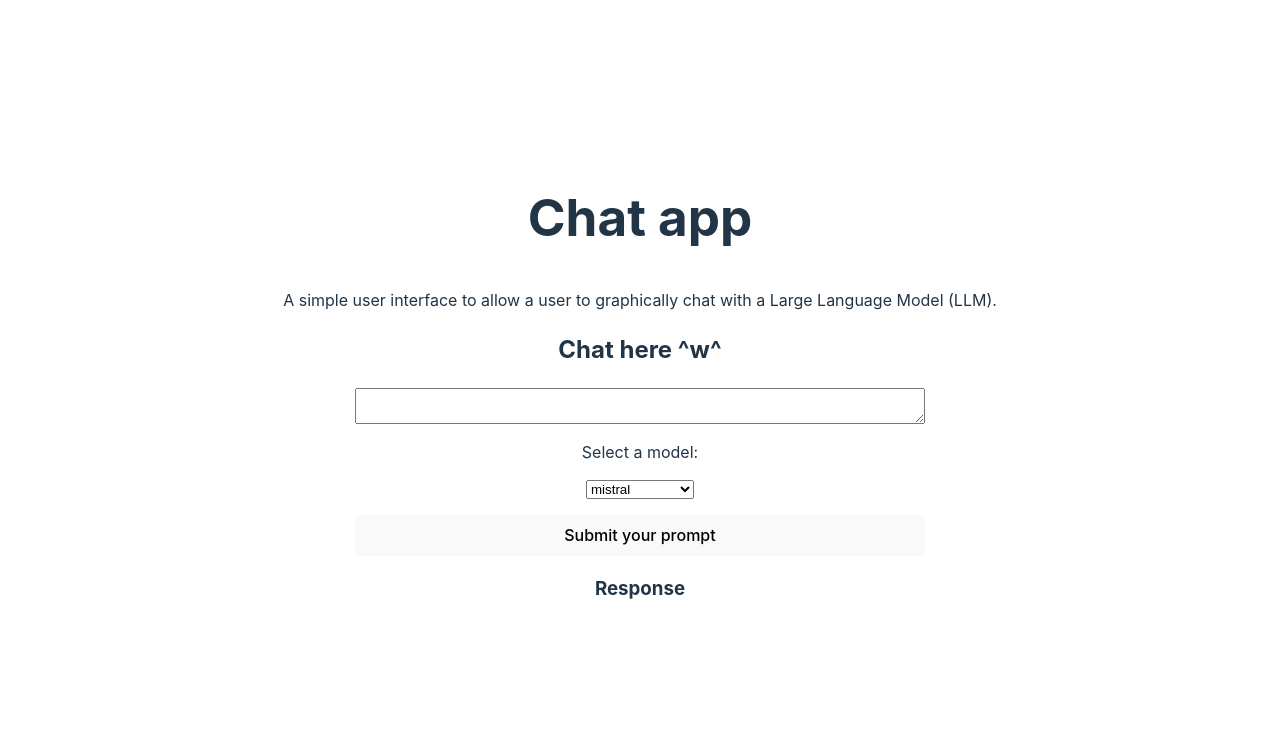
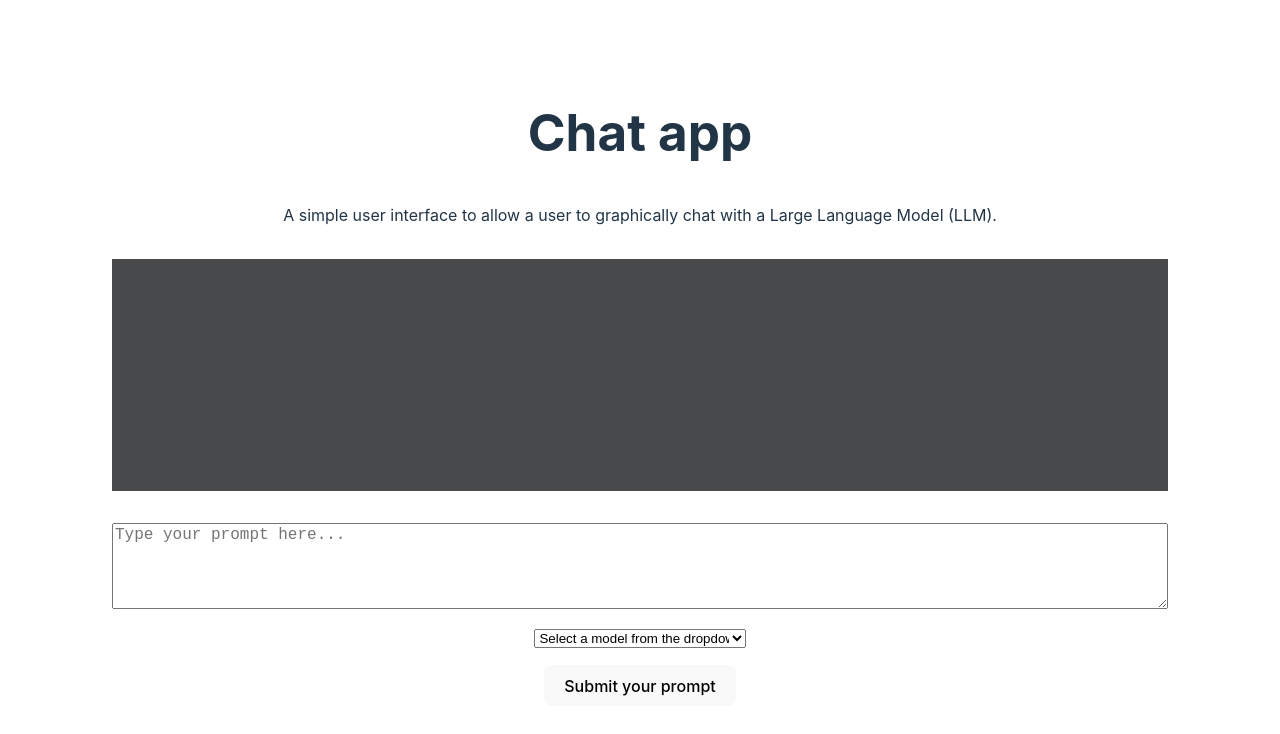
Before and after one commit to joeglDev/2023-12-Ollama-model-customisation, a React (Vite) app in the folder user-interface/: page / in a window 1280 px wide. Shown: the top 734 px of the page. Built offline with nearby package versions, Linux system fonts and the light colour scheme.

Commit message:
3-refactors
css and html layout refactor

```diff
--- a/user-interface/src/App.css
+++ b/user-interface/src/App.css
@@ -1,5 +1,4 @@
 #root {
-  max-width: 1280px;
   margin: 0 auto;
   padding: 2rem;
   text-align: center;
--- a/user-interface/src/ChatArea.tsx
+++ b/user-interface/src/ChatArea.tsx
@@ -1,18 +1,21 @@
 import { useState } from "react";
-import { Card } from "./components/Card";
+import { Card, ChatResponseCard } from "./components/Card";
 import { getChatCompletionWithStream } from "./api";
 import { ModelSelect } from "./components/ModelSelect";
+import { PromptTextArea } from "./components/styled-components/PromptTextArea";
+import { SubmitButton } from "./components/styled-components/SubmitButton";
+import { DropdownContainer } from "./components/styled-components/DropDownContainer";
 
 export const ChatArea = () => {
   // refactor model selection to be objects with name included
-  const modelOptions = ["mistral", "wise-ancient", "deep-engineer", "dragon", "amadeus"];
+  const modelOptions = [{name: 'Select a model from the dropdown. Default = Mistral', value: 'mistral'}, {name:'Mistral', value: 'mistral'}, {name: "Wise ancient", value: 'wise-ancient'}, {name: 'Deep engineer', value: 'deep-engineer'}, {name: 'Dragon', value: 'dragon'}, {name: 'Amadeus', value: 'amadeus'}];
   const loadingText =
     "Querying the model. Please be patient this may take a while.";
 
   const [input, setInput] = useState("");
   const [isLoading, setIsLoading] = useState(false);
   const [chatResponse, setChatResponse] = useState("");
-  const [selectedModel, setSelectedModel] = useState(modelOptions[0]);
+  const [selectedModel, setSelectedModel] = useState(modelOptions[1].value);
 
   const handleStreamedResponse = async (input: string) => {
     const decoder = new TextDecoder("utf-8");
@@ -40,32 +43,33 @@ export const ChatArea = () => {
 
   return (
     <section>
-      <h2>Chat here ^w^</h2>
+
+      <ChatResponseCard>
+        <p aria-label="Chat response" aria-live="assertive">
+          {!isLoading ? chatResponse : loadingText}
+        </p>
+      </ChatResponseCard>
+
       <Card>
-        <textarea
+        <PromptTextArea
+         placeholder="Type your prompt here..."
           aria-label="Type your prompt here."
           value={input}
           onChange={(e) => setInput(e.target.value)}
-        ></textarea>
-        <label htmlFor="model-select">Select a model:</label>
+        ></PromptTextArea>
+        <DropdownContainer>
         <ModelSelect
-          id="model-select"
-          aria-label="select a model"
+          aria-label="select a model from the dropdown"
           onChange={(e) => setSelectedModel(e.target.value)}
         >
           {modelOptions.map((model) => (
-            <option value={model}>{model}</option>
+            <option value={model.value}>{model.name}</option>
           ))}
         </ModelSelect>
-        <button onClick={() => onSubmit()}>Submit your prompt</button>
+        </DropdownContainer>
+        <SubmitButton onClick={() => onSubmit()}>Submit your prompt</SubmitButton>
       </Card>
 
-      <h3>Response</h3>
-      <Card>
-        <p aria-label="Chat response" aria-live="assertive">
-          {!isLoading ? chatResponse : loadingText}
-        </p>
-      </Card>
     </section>
   );
 };
--- a/user-interface/src/components/Card.tsx
+++ b/user-interface/src/components/Card.tsx
@@ -1,9 +1,16 @@
 import styled from "styled-components";
 
 export const Card = styled.div`
-  margin: auto;
-  max-width: 80%;
+  margin: 2rem 0 2rem 0;
+  max-width: 100%;
   display: flex;
   flex-direction: column;
   gap: 1rem;
 `;
+
+export const ChatResponseCard = styled(Card)`
+padding: 1rem;
+width: 80vw;
+min-height: 25vh;
+background-color: #48494B;
+`;
--- a/user-interface/src/components/styled-components/Card.tsx
+++ b/user-interface/src/components/styled-components/Card.tsx
@@ -5,5 +5,5 @@ export const Card = styled.div`
   max-width: 80%;
   display: flex;
   flex-direction: column;
-  gap: 1rem;
+  gap: 2rem;
 `;
--- /dev/null
+++ b/user-interface/src/components/styled-components/DropDownContainer.tsx
@@ -0,0 +1,5 @@
+import styled from "styled-components";
+
+export const DropdownContainer = styled.div`
+flex-direction: row;
+`;
--- /dev/null
+++ b/user-interface/src/components/styled-components/PromptTextArea.tsx
@@ -0,0 +1,6 @@
+import styled from "styled-components";
+
+export const PromptTextArea = styled.textarea`
+min-height: 10vh;
+font-size: 1rem;
+`;
--- /dev/null
+++ b/user-interface/src/components/styled-components/SubmitButton.tsx
@@ -0,0 +1,6 @@
+import styled from "styled-components";
+
+export const SubmitButton = styled.button`
+margin: auto;
+max-width: 25%;
+`;
```
